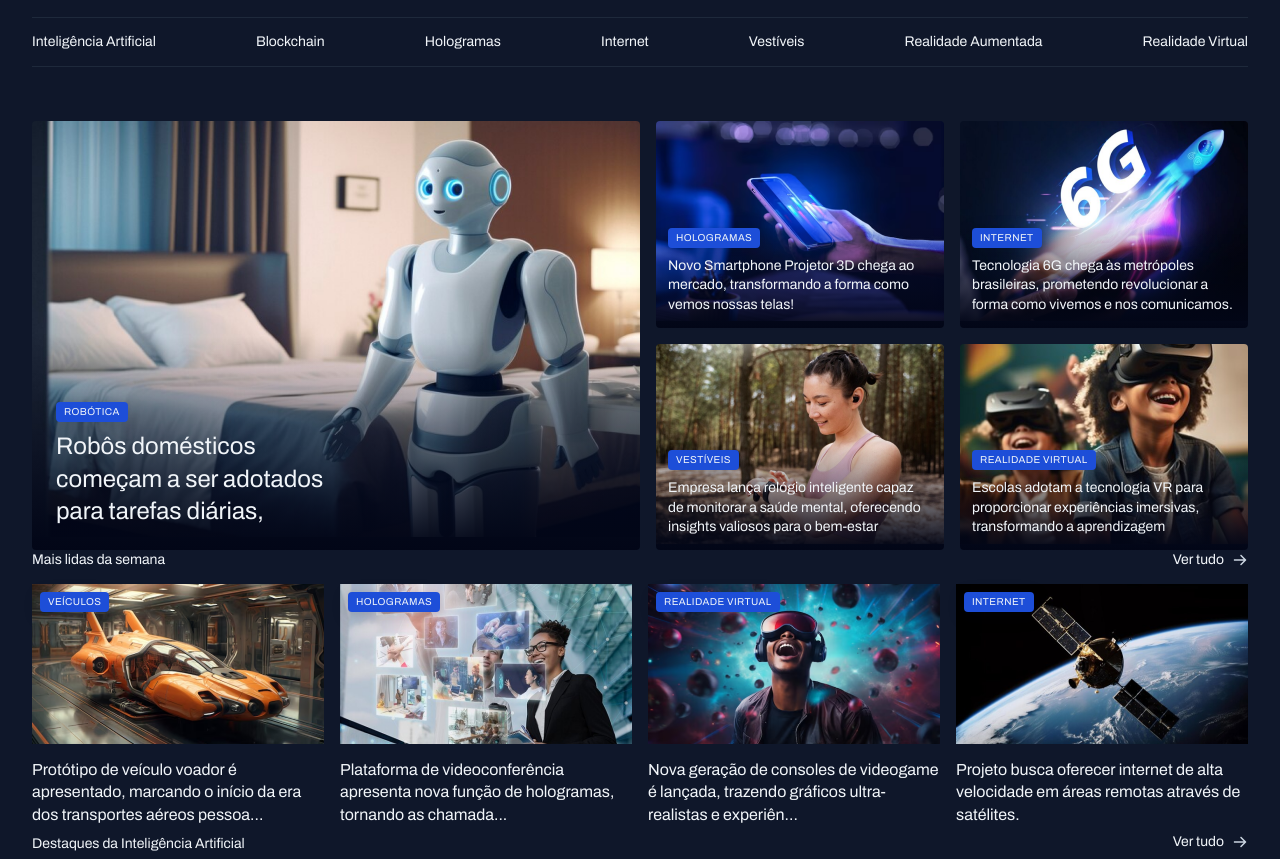
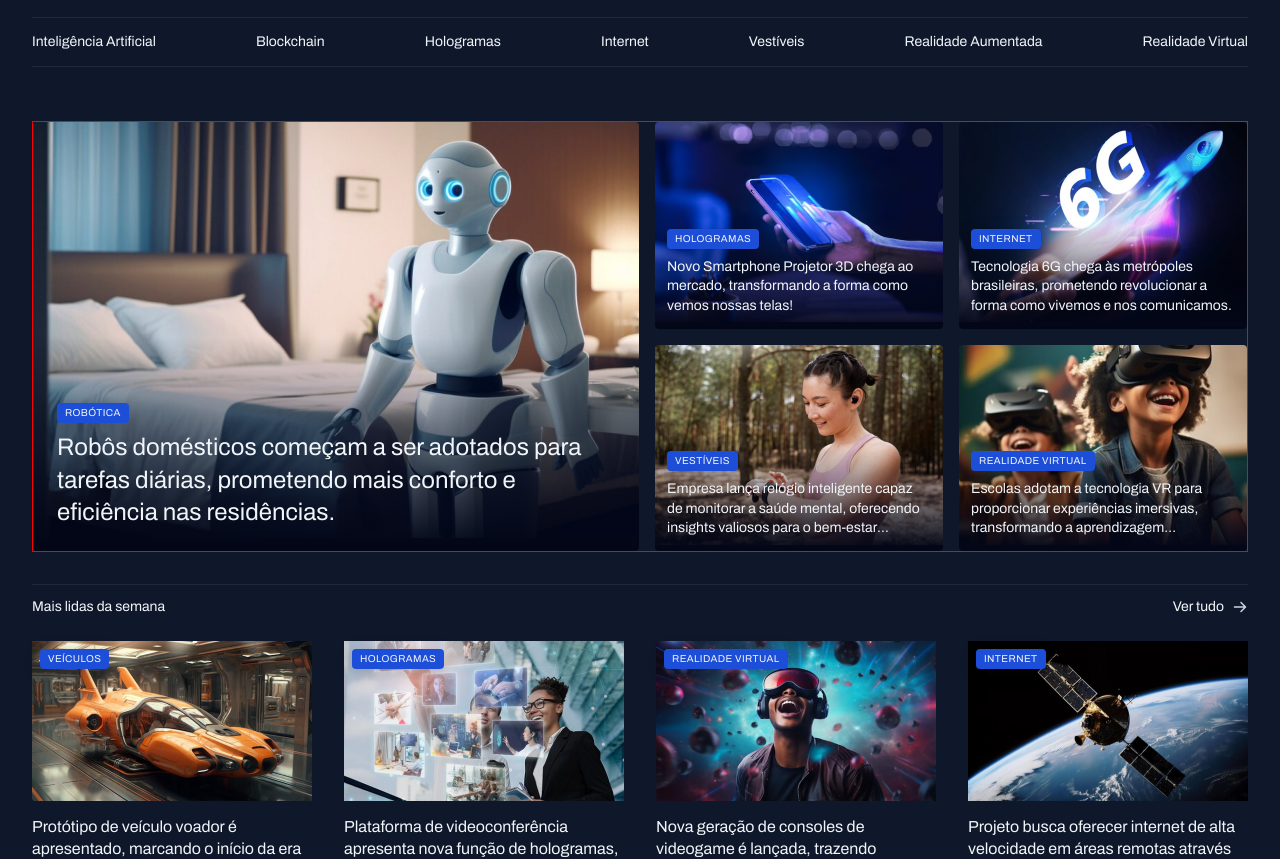
Before and after one commit to WillFriedl/portal-de-noticias-mobile-first, a plain HTML site: page index.html in a window 1280 px wide. Shown: the part 95-954 px from the top of the page. Drawn offline with Linux system fonts and the light colour scheme.

Commit message:
seção weekly otimizado para mobile-first

```diff
--- a/index.html
+++ b/index.html
@@ -98,7 +98,7 @@
     </section>
 
     <section id="weekly">
-      <header class="grid grid-flow-col ">
+      <header class="grid grid-flow-col">
         <h3>Mais lidas da semana</h3>
         <a href="#" class="grid grid-flow-col">
           <strong>Ver tudo</strong>
@@ -108,7 +108,7 @@
         </a>
       </header>
 
-      <div class="grid gap-16">
+      <div class="grid gap-32">
         <figure>
           <span class="content-tag">Veículos</span>
           <img src="assets/images/Image 06.png" alt="">
--- a/styles/sections.css
+++ b/styles/sections.css
@@ -20,9 +20,15 @@ header {
   }
 
   & h2 {
-    overflow: hidden;
     width: 18.5rem;
     height: 6rem;
+
+    display: -webkit-box;
+    -webkit-line-clamp: 3;
+    line-clamp: 3;
+    -webkit-box-orient: vertical;
+    overflow: hidden;
+    text-overflow: ellipsis;
   }
 
   & div {
@@ -71,14 +77,18 @@ header {
 }
 
 #weekly {
-  grid-area: weekly;
+  margin-block: 2rem;
+  padding-bottom: 1.5rem;
 
-  & > div {
-    grid-template-columns: repeat(4, 18.25rem);
+  & header {
+    padding-block: .75rem 1.5rem;
+    border-top: 1px solid var(--stroke-color);
   }
 
   & img {
+    width: 20.5rem;
     height: 10rem;
+    object-fit: cover;
   }
 
   & figure {
@@ -148,9 +158,16 @@ header {
 
   #featured {
     grid-auto-flow: column;
-  grid-area: featured;
+
+    border: 1px solid red;
 
     & > figure{
+
+      & h2 {
+        width: 35rem;
+        height: 6rem;
+      }
+
       & img {
         width: 38rem;
         height: 26rem;
@@ -171,4 +188,20 @@ header {
       }
     }
   }
+
+  #weekly {
+
+    & > div {
+    grid-template-columns: repeat(4, 1fr);
     }
+
+    & > div figure {
+
+      & img {
+        width: 18.25rem;
+        height: 10rem;
+        object-fit: cover;
+      }
+    }
+  }
+}
```
Lines whose indentation alone changed are shown as unchanged.
